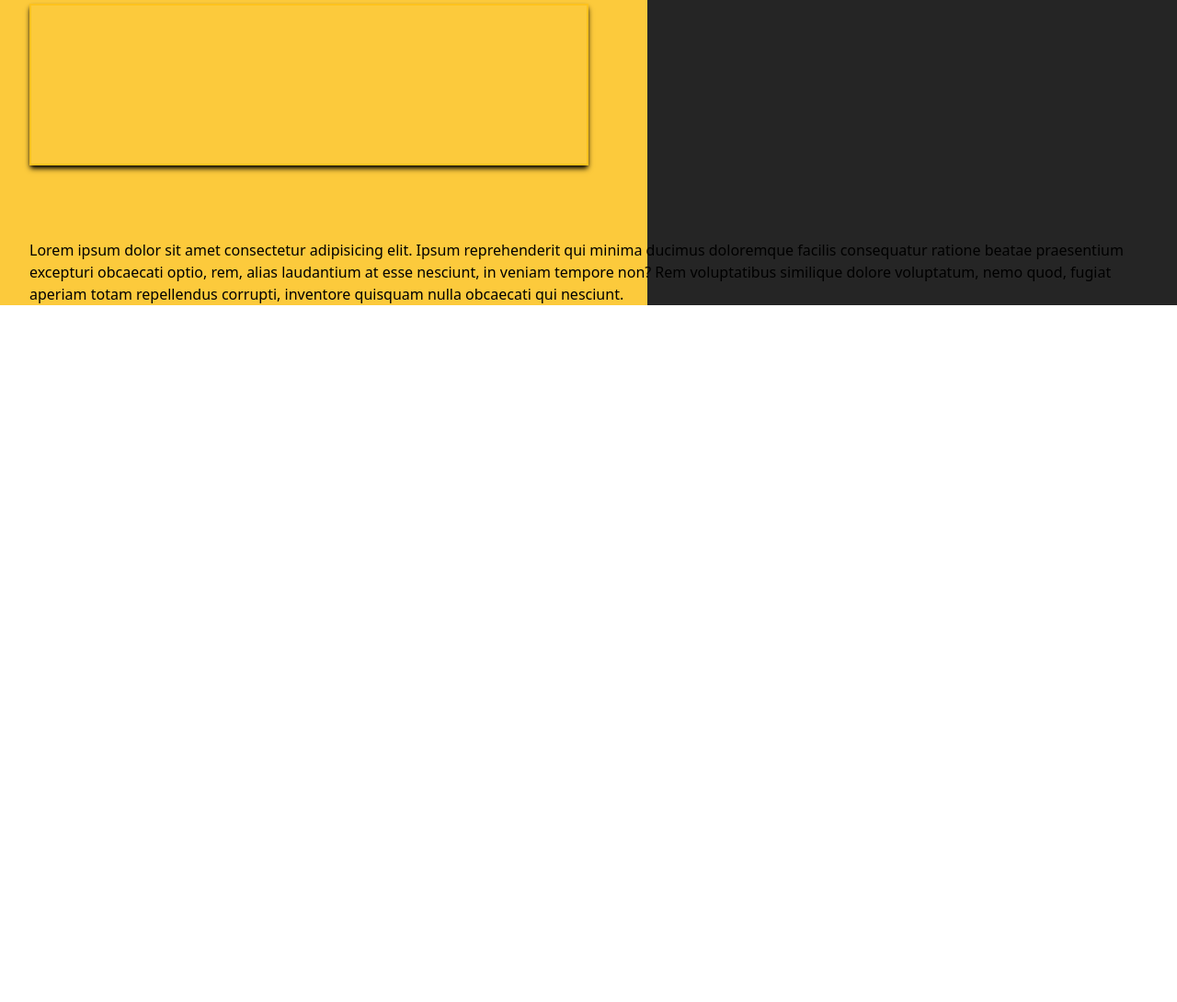
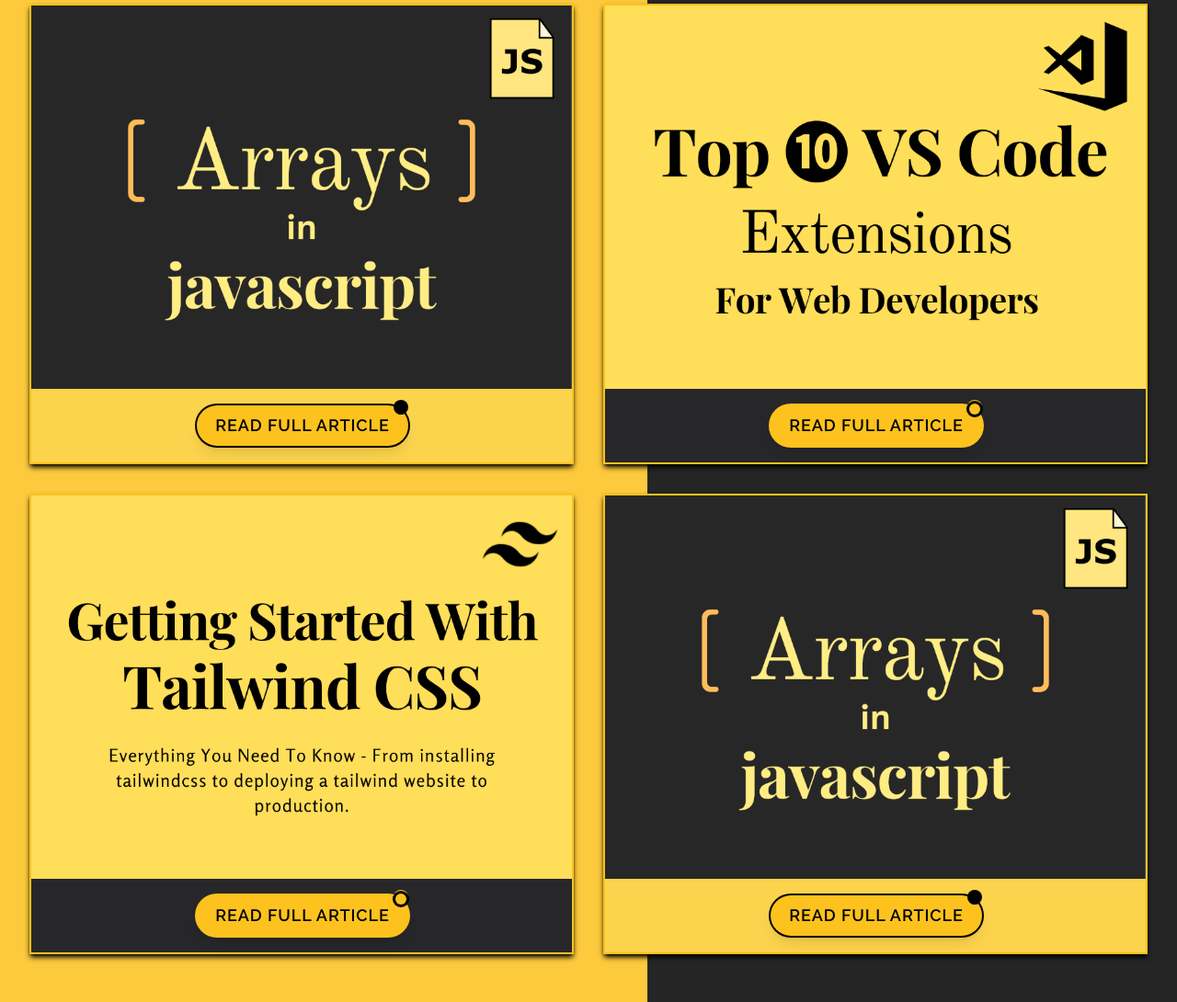
Before and after one commit to snehap02/my-portfolio, a website built with Vite: page index.html in a window 1280 px wide. Shown: the part 2362-3452 px from the top of the page at 92% size. Before the commit the page ends 2694 px from the top, so only its background shows below. Built offline with nearby package versions, Linux system fonts and the light colour scheme; files whose address does not match are found by name.

Commit message:
added images into blog section

```diff
--- a/index.html
+++ b/index.html
@@ -145,12 +145,49 @@
     <section class="blog-section mt-36">
         <h1 class="relative text-2xl sm:text-3xl md:text-4xl lg:text-5xl lg:mt-32 md:mt-16 sm:mt-12 font-syncopate font-semibold text-zinc-900 lg:text-amber-500 drop-shadow-lg tracking-wide lg:ml-16 lg:text-right">My Blog</h1>
         <div class="absolute w-32 h-[3px] bg-black lg:right-0 lg:mr-9 lg:bg-amber-500"></div>
-        <div class="mt-10 md:grid md:grid-cols-2">
-            <div class="w-full h-44 shadow-md border-2 border-yellow shadow-black">
-
+        <div class="mt-10 md:grid md:grid-cols-2 md:gap-8">
+            <div class="w-full shadow-md border-2 border-yellow shadow-black hover:-translate-y-2 hover:scale-105 hover:transition hover:delay-150 hover:ease-in-out hover:duration-300 flex flex-col">
+                <img src="/images/Arrays.png" alt="" class="w-full">
+                <div class="bg-amber-300 h-20 flex justify-center items-center">
+                    <a href="https://snehapurkayastha.hashnode.dev/javascript-arrays" target="_blank" class="bg-yellow px-5 py-2 rounded-full ring-2 ring-black shadow-lg text-lg font-semibold uppercase cursor-pointer font-raleway tracking-wider">Read Full Article</a>
+                    <div class="flex -mt-10 -ml-4">
+                        <span class="h-4 w-4 absolute animate-ping rounded-full bg-black"></span>
+                        <span class="bg-black rounded-full w-3 h-3 relative mt-1 ml-[2px]"></span>
+                    </div>
+                </div>
+            </div>
+            <div class="w-full shadow-md border-2 border-yellow shadow-black hover:-translate-y-2 hover:scale-105 hover:transition hover:delay-150 hover:ease-in-out hover:duration-300 mt-8 md:mt-0">
+                <img src="/images/vscodeex.png" alt="" class="w-full">
+                <div class="bg-zinc-800 h-20 flex justify-center items-center">
+                    <a href="https://snehapurkayastha.hashnode.dev/10-amazing-vs-code-extensions-for-web-developers" target="_blank" class="bg-yellow px-5 py-2 rounded-full ring-2 ring-yellow shadow-lg text-lg font-semibold uppercase cursor-pointer font-raleway tracking-wider">Read Full Article</a>
+                    <div class="flex -mt-10 -ml-4">
+                        <span class="h-4 w-4 absolute animate-ping rounded-full bg-yellow"></span>
+                        <span class="bg-yellow rounded-full w-3 h-3 relative mt-1 ml-[2px] ring ring-black"></span>
+                    </div>
+                </div>
+            </div>
+            <div class="w-full shadow-md border-2 border-yellow shadow-black hover:-translate-y-2 hover:scale-105 hover:transition hover:delay-150 hover:ease-in-out hover:duration-300 mt-8 md:mt-0">
+                <img src="/images/tailwindex.png" alt="" class="w-full">
+                <div class="bg-zinc-800 h-20 flex justify-center items-center">
+                    <a href="https://snehapurkayastha.hashnode.dev/everything-you-need-to-know-from-installing-tailwindcss-to-deploying-a-tailwind-website-to-production" target="_blank" class="bg-yellow px-5 py-2 rounded-full ring-2 ring-yellow shadow-lg text-lg font-semibold uppercase cursor-pointer font-raleway tracking-wider">Read Full Article</a>
+                    <div class="flex -mt-10 -ml-4">
+                        <span class="h-4 w-4 absolute animate-ping rounded-full bg-yellow"></span>
+                        <span class="bg-yellow rounded-full w-3 h-3 relative mt-1 ml-[2px] ring ring-black"></span>
+                    </div>
+                </div>
+            </div>
+            <div class="w-full shadow-md border-2 border-yellow shadow-black hover:-translate-y-2 hover:scale-105 hover:transition hover:delay-150 hover:ease-in-out hover:duration-300 mt-8 md:mt-0">
+                <img src="/images/Arrays.png" alt="" class="w-full">
+                <div class="bg-amber-300 h-20 flex justify-center items-center">
+                    <a href="https://snehapurkayastha.hashnode.dev/javascript-arrays" target="_blank" class="bg-yellow px-5 py-2 rounded-full ring-2 ring-black shadow-lg text-lg font-semibold uppercase cursor-pointer font-raleway tracking-wider">Read Full Article</a>
+                    <div class="flex -mt-10 -ml-4">
+                        <span class="h-4 w-4 absolute animate-ping rounded-full bg-black"></span>
+                        <span class="bg-black rounded-full w-3 h-3 relative mt-1 ml-[2px]"></span>
+                    </div>
+                </div>
             </div>
         </div>
-        <div class="mt-20">
+        <div class="mt-52">
             Lorem ipsum dolor sit amet consectetur adipisicing elit. Ipsum reprehenderit qui minima ducimus doloremque facilis consequatur ratione beatae praesentium excepturi obcaecati optio, rem, alias laudantium at esse nesciunt, in veniam tempore non? Rem voluptatibus similique dolore voluptatum, nemo quod, fugiat aperiam totam repellendus corrupti, inventore quisquam nulla obcaecati qui nesciunt.
         </div>
     </section>
--- a/tailwind.config.js
+++ b/tailwind.config.js
@@ -21,7 +21,9 @@
       backgroundImage:{
         back: 'linear-gradient(90deg, rgba(252,202,60,1) 55%, rgba(37,37,37,1) 55%)',
         back2: 'linear-gradient(90deg, rgba(0,0,0,1) 56%, rgba(225,205,0,1) 56%)',
-        back3: 'linear-gradient(315deg, rgba(225,205,0,1) 56%, rgba(0,0,0,1) 56%)'
+        back3: 'linear-gradient(315deg, rgba(225,205,0,1) 56%, rgba(0,0,0,1) 56%)',
+        back4: 'linear-gradient(304deg, rgba(255,205,0,1) 47%, rgba(0,0,0,1) 47%);',
+        back5: 'linear-gradient(304deg, rgba(0,0,0,1) 47%, rgba(255,205,0,1) 47%)'
       },
       screens:{
         'before-sm': '500px',
```
Also changed, not shown: images/Arrays.png (added), images/tailwindex.png (added), images/vscodeex.png (added).
